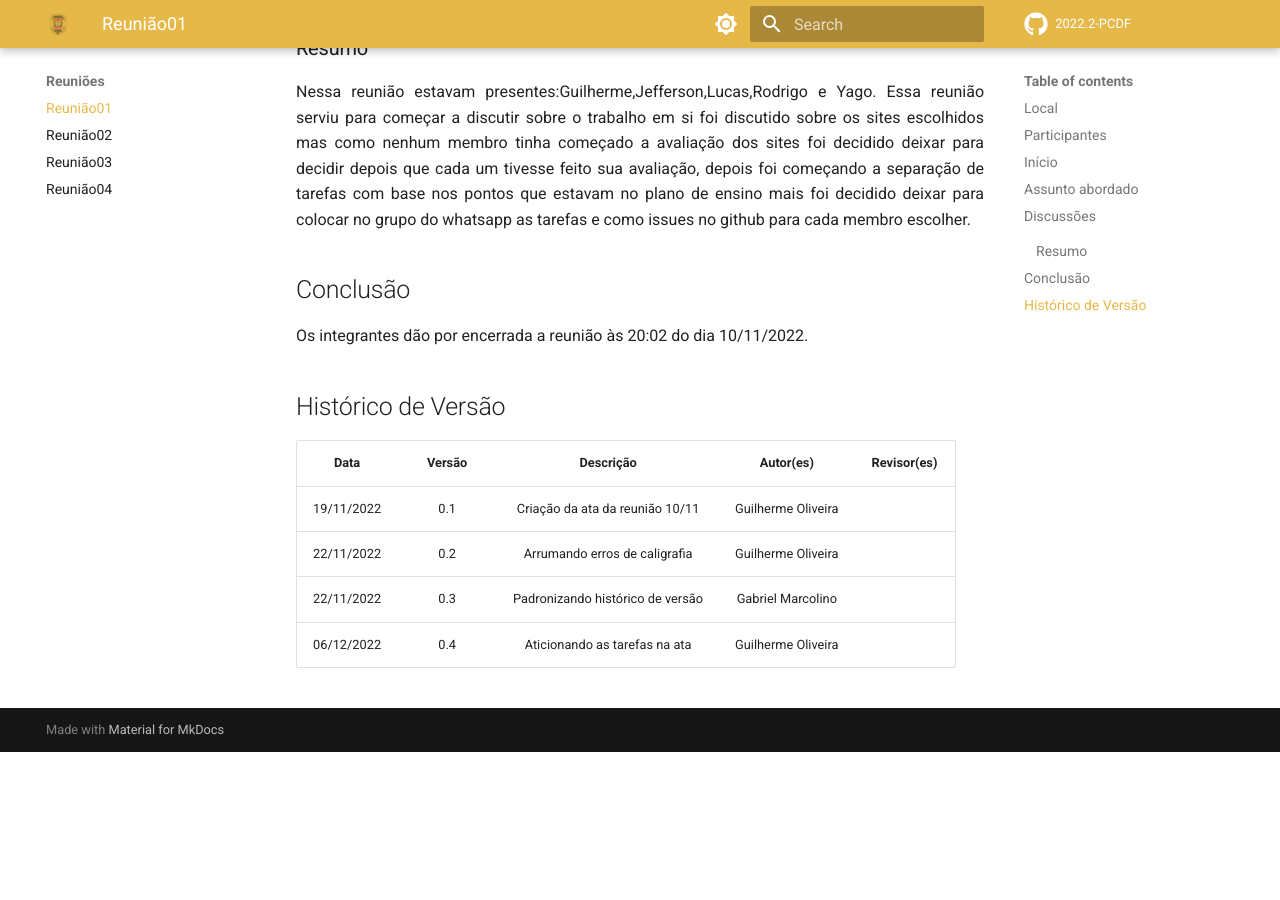
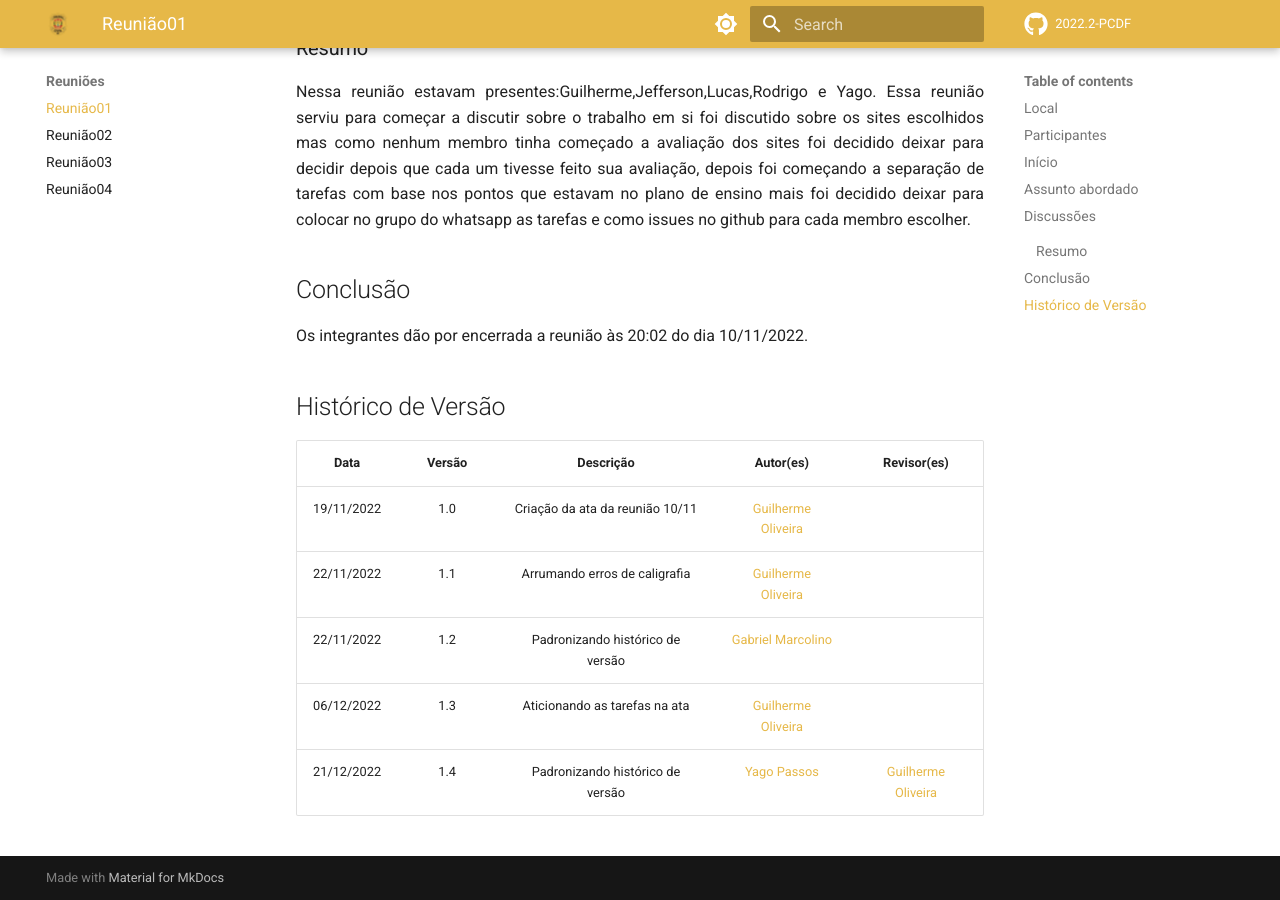
Before and after one commit to Interacao-Humano-Computador/2022.2-PCDF, an MkDocs documentation site: the page built from docs/Atas/Ata1.md, in a window 1280 px wide and 900 px high, scrolled down 1581 px. Built offline with MkDocs 1.6.1 and Material for MkDocs 9.7.7, drawn with Linux system fonts in a browser that asks for light colours; comment, search, counter and statistics services are not loaded; before the commit the page ends 2333 px from its top, so only the background shows below that.

Commit message:
padronizando historico de versao

```diff
--- a/docs/Atas/Ata1.md
+++ b/docs/Atas/Ata1.md
@@ -56,7 +56,8 @@
 
 |    Data    | Versão |            Descrição             |     Autor(es)      | Revisor(es) |
 | :--------: | :----: | :------------------------------: | :----------------: | :---------: |
-| 19/11/2022 |  0.1   | Criação da ata da reunião 10/11  | Guilherme Oliveira |             |
-| 22/11/2022 |  0.2   |  Arrumando erros de caligrafia   | Guilherme Oliveira |             |
-| 22/11/2022 |  0.3   | Padronizando histórico de versão | Gabriel Marcolino  |             |
-| 06/12/2022 |  0.4   |  Aticionando as tarefas na ata   | Guilherme Oliveira |             |
+| 19/11/2022 |  1.0   | Criação da ata da reunião 10/11  | [Guilherme Oliveira](https://github.com/GG555-13) |             |
+| 22/11/2022 |  1.1   |  Arrumando erros de caligrafia   | [Guilherme Oliveira](https://github.com/GG555-13) |             |
+| 22/11/2022 |  1.2   | Padronizando histórico de versão | [Gabriel Marcolino](https://github.com/GabrielMR360)  |             |
+| 06/12/2022 |  1.3   |  Aticionando as tarefas na ata   | [Guilherme Oliveira](https://github.com/GG555-13) |             |
+| 21/12/2022 |  1.4   | Padronizando histórico de versão | [Yago Passos](https://github.com/yagompassos) | [Guilherme Oliveira](https://github.com/GG555-13)           |
```
